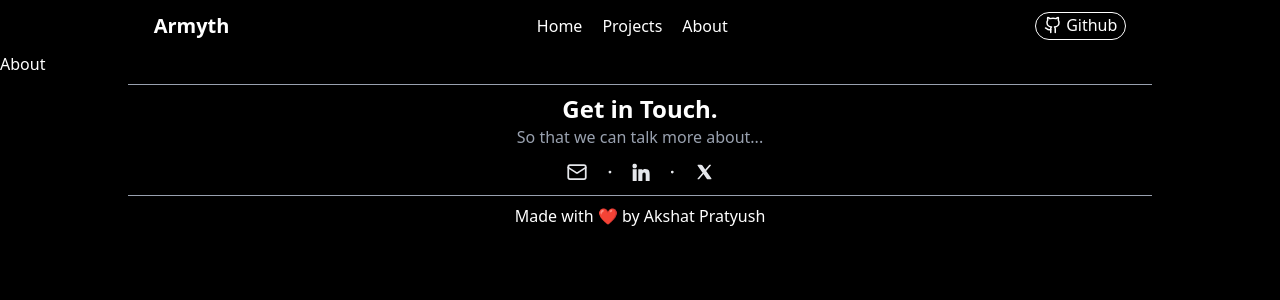
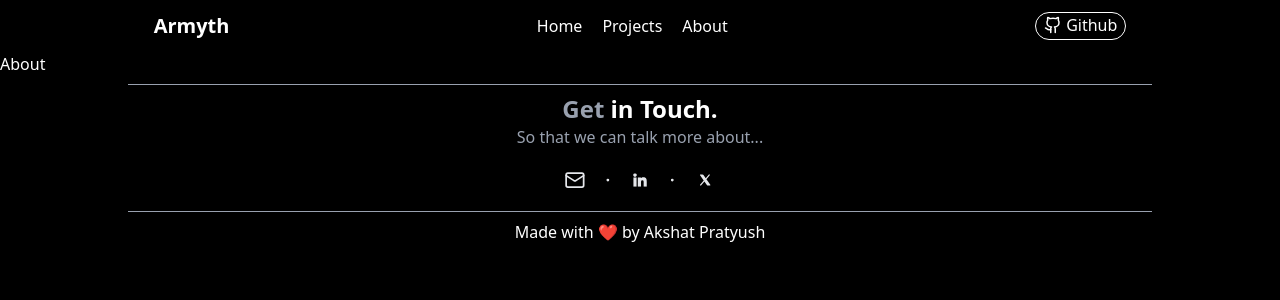
Before and after one commit to akshatp17/PersonalPortfolio, a React (Vite) app: page /about in a window 1280 px wide. Shown: the top 300 px of the page. Built offline with nearby package versions, Linux system fonts and the light colour scheme.

Commit message:
Fixed footer get in touch links

```diff
--- a/src/components/Footer.jsx
+++ b/src/components/Footer.jsx
@@ -9,7 +9,7 @@ const Footer = () => {
         {/* Get in touch text */}
         <div>
           <p className='text-2xl font-bold'>
-            Get in Touch.
+            <span className='text-gray-400'>Get</span> in Touch.
           </p>
           <p className='text-gray-400'>
             So that we can talk more about...
@@ -19,22 +19,26 @@ const Footer = () => {
         {/* Icons and Links to socials */}
         <div className='flex gap-5 justify-center items-center text-gray-200 my-2 scale-[0.7]'>
           {/* Mail */}
-          <a href="mailto:akshatp0505@gmail.com?subject=Contact Inquiry&body=Hello,">
+          <a href="mailto:akshatp0505@gmail.com?subject=Contact Inquiry&body=Hello," className="hover:cursor-pointer hover:scale-[1.25] transition-all">
             <Mail size={30} />
           </a>
 
           <Dot />
           {/* Linkedin */}
-          <div>
-            <svg fill="#e5e7eb" height="25px" width="25px" version="1.1" id="Layer_1" xmlns="http://www.w3.org/2000/svg" xmlns:xlink="http://www.w3.org/1999/xlink" viewBox="0 0 310 310" xml:space="preserve" stroke="#ffffff"><g id="SVGRepo_bgCarrier" stroke-width="0"></g><g id="SVGRepo_tracerCarrier" stroke-linecap="round" stroke-linejoin="round"></g><g id="SVGRepo_iconCarrier"> <g id="XMLID_801_"> <path id="XMLID_802_" d="M72.16,99.73H9.927c-2.762,0-5,2.239-5,5v199.928c0,2.762,2.238,5,5,5H72.16c2.762,0,5-2.238,5-5V104.73 C77.16,101.969,74.922,99.73,72.16,99.73z"></path> <path id="XMLID_803_" d="M41.066,0.341C18.422,0.341,0,18.743,0,41.362C0,63.991,18.422,82.4,41.066,82.4 c22.626,0,41.033-18.41,41.033-41.038C82.1,18.743,63.692,0.341,41.066,0.341z"></path> <path id="XMLID_804_" d="M230.454,94.761c-24.995,0-43.472,10.745-54.679,22.954V104.73c0-2.761-2.238-5-5-5h-59.599 c-2.762,0-5,2.239-5,5v199.928c0,2.762,2.238,5,5,5h62.097c2.762,0,5-2.238,5-5v-98.918c0-33.333,9.054-46.319,32.29-46.319 c25.306,0,27.317,20.818,27.317,48.034v97.204c0,2.762,2.238,5,5,5H305c2.762,0,5-2.238,5-5V194.995 C310,145.43,300.549,94.761,230.454,94.761z"></path> </g> </g></svg>
+          <div className='flex gap-5 justify-center items-center text-gray-200 my-2 scale-[0.7]'>
+            <a href="https://www.linkedin.com/in/akshat-pratyush/" target="_blank" rel="noopener noreferrer" className="hover:cursor-pointer hover:scale-[1.25] transition-all">
+              <svg fill="#e5e7eb" height="28px" width="28px" version="1.1" id="Layer_1" xmlns="http://www.w3.org/2000/svg" xmlns:xlink="http://www.w3.org/1999/xlink" viewBox="0 0 310 310" xml:space="preserve" stroke="#ffffff"><g id="SVGRepo_bgCarrier" stroke-width="0"></g><g id="SVGRepo_tracerCarrier" stroke-linecap="round" stroke-linejoin="round"></g><g id="SVGRepo_iconCarrier"> <g id="XMLID_801_"> <path id="XMLID_802_" d="M72.16,99.73H9.927c-2.762,0-5,2.239-5,5v199.928c0,2.762,2.238,5,5,5H72.16c2.762,0,5-2.238,5-5V104.73 C77.16,101.969,74.922,99.73,72.16,99.73z"></path> <path id="XMLID_803_" d="M41.066,0.341C18.422,0.341,0,18.743,0,41.362C0,63.991,18.422,82.4,41.066,82.4 c22.626,0,41.033-18.41,41.033-41.038C82.1,18.743,63.692,0.341,41.066,0.341z"></path> <path id="XMLID_804_" d="M230.454,94.761c-24.995,0-43.472,10.745-54.679,22.954V104.73c0-2.761-2.238-5-5-5h-59.599 c-2.762,0-5,2.239-5,5v199.928c0,2.762,2.238,5,5,5h62.097c2.762,0,5-2.238,5-5v-98.918c0-33.333,9.054-46.319,32.29-46.319 c25.306,0,27.317,20.818,27.317,48.034v97.204c0,2.762,2.238,5,5,5H305c2.762,0,5-2.238,5-5V194.995 C310,145.43,300.549,94.761,230.454,94.761z"></path> </g> </g></svg>
+            </a>
           </div>
           <Dot />
 
           {/* X.com */}
-          <div>
-            <svg xmlns="http://www.w3.org/2000/svg" fill='#e5e7eb' x="0px" y="0px" width="28px" height="28px" viewBox="0 0 24 24">
-              <path d="M 4.4042969 3 C 3.7572969 3 3.3780469 3.7287656 3.7480469 4.2597656 L 9.7363281 12.818359 L 3.7246094 19.845703 C 3.3356094 20.299703 3.6578594 21 4.2558594 21 L 4.9199219 21 C 5.2129219 21 5.4916406 20.871437 5.6816406 20.648438 L 10.919922 14.511719 L 14.863281 20.146484 C 15.238281 20.680484 15.849953 21 16.501953 21 L 19.835938 21 C 20.482937 21 20.862187 20.272188 20.492188 19.742188 L 14.173828 10.699219 L 19.900391 3.9902344 C 20.232391 3.6002344 19.955359 3 19.443359 3 L 18.597656 3 C 18.305656 3 18.027891 3.1276094 17.837891 3.3496094 L 12.996094 9.0097656 L 9.3945312 3.8554688 C 9.0205313 3.3194687 8.4098594 3 7.7558594 3 L 4.4042969 3 z"></path>
-            </svg>
+          <div className='flex gap-5 justify-center items-center text-gray-200 my-2 scale-[0.7]'>
+            <a href="https://x.com/armyth_07" target="_blank" rel="noopener noreferrer" className="hover:cursor-pointer hover:scale-[1.25] transition-all">
+              <svg xmlns="http://www.w3.org/2000/svg" fill='#e5e7eb' x="0px" y="0px" width="30px" height="30px" viewBox="0 0 24 24">
+                <path d="M 4.4042969 3 C 3.7572969 3 3.3780469 3.7287656 3.7480469 4.2597656 L 9.7363281 12.818359 L 3.7246094 19.845703 C 3.3356094 20.299703 3.6578594 21 4.2558594 21 L 4.9199219 21 C 5.2129219 21 5.4916406 20.871437 5.6816406 20.648438 L 10.919922 14.511719 L 14.863281 20.146484 C 15.238281 20.680484 15.849953 21 16.501953 21 L 19.835938 21 C 20.482937 21 20.862187 20.272188 20.492188 19.742188 L 14.173828 10.699219 L 19.900391 3.9902344 C 20.232391 3.6002344 19.955359 3 19.443359 3 L 18.597656 3 C 18.305656 3 18.027891 3.1276094 17.837891 3.3496094 L 12.996094 9.0097656 L 9.3945312 3.8554688 C 9.0205313 3.3194687 8.4098594 3 7.7558594 3 L 4.4042969 3 z"></path>
+              </svg>
+            </a>
           </div>
         </div>
 
@@ -43,7 +47,7 @@ const Footer = () => {
       <div className='flex gap-2 items-center justify-center'>
         Made with ❤️ by Akshat Pratyush
       </div>
-    </footer>
+    </footer >
   )
 }
 
```
